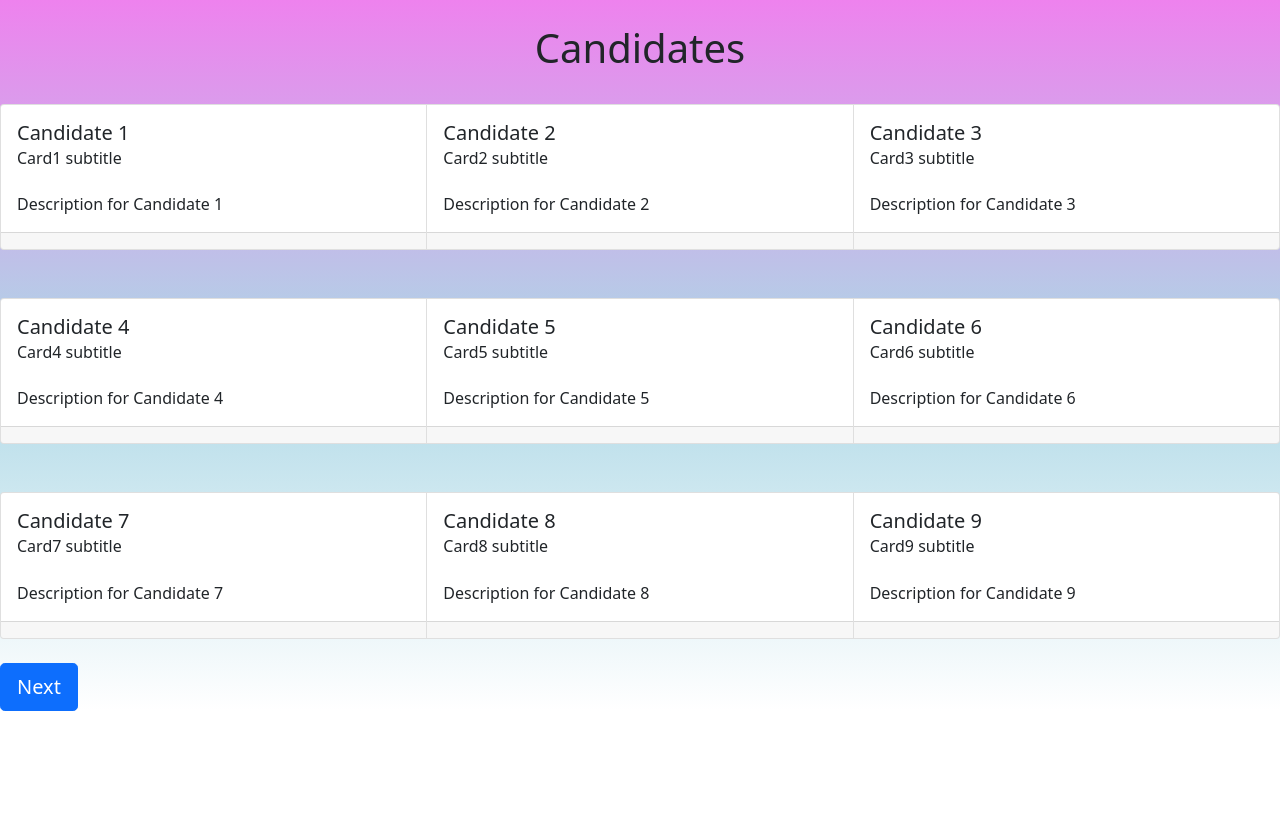
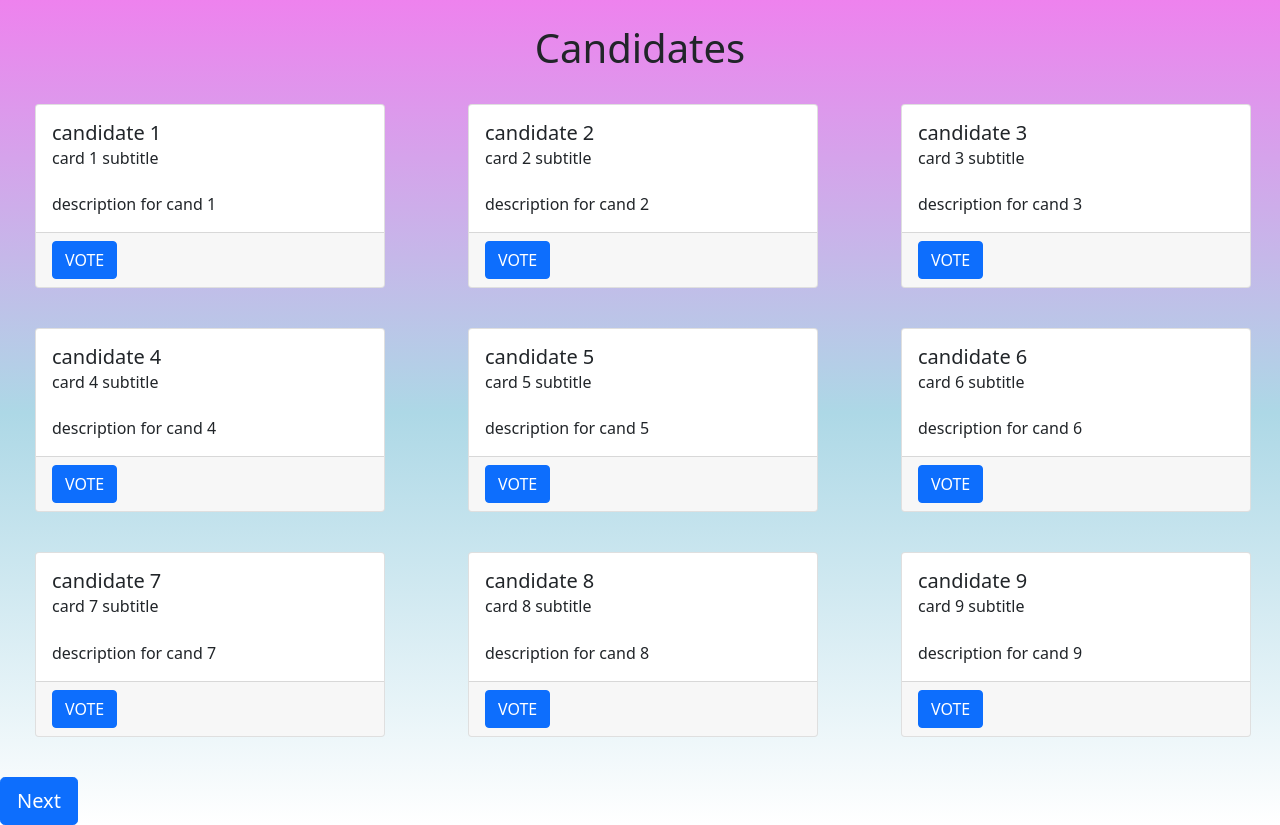
Before and after one commit to DalisaNguyen/CPSC454Project, a React (Create React App) app in the folder my-app/: page /candidates in a window 1280 px wide. Before the commit the page ends 800 px from the top, so only its background shows below. Built offline with nearby package versions, Linux system fonts and the light colour scheme.

Commit message:
candidate checkbox
- each candidate card contains a button
- clicked candidate is passed to review page also known as 'Voted.js'
- candidate cards code is condensed
- additional css is applied
- back button on Voted.js routes back to candidates for re-selection

```diff
--- a/my-app/src/App.js
+++ b/my-app/src/App.js
@@ -1,19 +1,37 @@
-import Login from './containers/Login/Login';
-import './containers/Login/Login.css';
+import React, { useState } from "react";
+import Login from "./containers/Login/Login";
+import "./containers/Login/Login.css";
 import Candidates from "./containers/Candidates/Candidates";
-import Voted from './containers/Voted/Voted';
-import {BrowserRouter as Router, Route, Switch} from "react-router-dom";
-
-
+import Voted from "./containers/Voted/Voted";
+import { BrowserRouter as Router, Route, Switch } from "react-router-dom";
 
 function App() {
+  const [candidateName, setCandidateName] = useState("");
+
+  const handleCandidate = (name) => {
+    console.log(`candidate ${name}`);
+    setCandidateName(name);
+};
+  // const [candidateName, setCandidateName] = useState({candidates_name:[]});
+
+  // const handleCandidate = (name, value) => {
+  //   console.log(`candidate ${value}`);
+  //   setCandidateName((preValue) => {
+  //     return {[name]: value}
+  //   });
+  // };
+
   return (
     <div className="App">
       <header className="App-header">
         <Router>
           <Switch>
-              <Route exact path="/candidates" component={Candidates}/>
-              <Route exact path="/voted" component={Voted} />
+            <Route exact path="/candidates">
+              <Candidates candidateNames={candidateName} handleCandidate={handleCandidate}/>
+            </Route>
+            <Route exact path="/voted">
+              <Voted candidateNames={candidateName}/>
+            </Route>
             <Route path="/">
               <Login />
             </Route>
--- a/my-app/src/containers/Candidates/Candidates.css
+++ b/my-app/src/containers/Candidates/Candidates.css
@@ -1,12 +1,15 @@
 @media all and (min-width: 480px) {
-    .Candidates{
+  .Candidates {
     background-image: linear-gradient(violet, lightblue, white);
   }
-    .cursor{
+
+  .cursor {
     cursor: pointer;
+    width: 350px;
+    margin-bottom: 40px;
   }
 
-    .heading{
+  .heading {
     text-align: center;
   }
 
--- a/my-app/src/containers/Candidates/Candidates.js
+++ b/my-app/src/containers/Candidates/Candidates.js
@@ -1,14 +1,64 @@
 import React from "react";
 import "./Candidates.css";
-import { Card, CardGroup } from "react-bootstrap";
+import { Card, CardGroup, ToggleButton } from "react-bootstrap";
 import Button from "react-bootstrap/Button";
-import {useHistory} from "react-router-dom";
+import { useHistory } from "react-router-dom";
 
-export default function Candidates(){
-    let histroy = useHistory();
+const candidates = [
+  {
+    candidate_name: "candidate 1",
+    subtitle: "card 1 subtitle",
+    description: "description for cand 1",
+  },
+  {
+    candidate_name: "candidate 2",
+    subtitle: "card 2 subtitle",
+    description: "description for cand 2",
+  },
+  {
+    candidate_name: "candidate 3",
+    subtitle: "card 3 subtitle",
+    description: "description for cand 3",
+  },
+  {
+    candidate_name: "candidate 4",
+    subtitle: "card 4 subtitle",
+    description: "description for cand 4",
+  },
+  {
+    candidate_name: "candidate 5",
+    subtitle: "card 5 subtitle",
+    description: "description for cand 5",
+  },
+  {
+    candidate_name: "candidate 6",
+    subtitle: "card 6 subtitle",
+    description: "description for cand 6",
+  },
+  {
+    candidate_name: "candidate 7",
+    subtitle: "card 7 subtitle",
+    description: "description for cand 7",
+  },
+  {
+    candidate_name: "candidate 8",
+    subtitle: "card 8 subtitle",
+    description: "description for cand 8",
+  },
+  {
+    candidate_name: "candidate 9",
+    subtitle: "card 9 subtitle",
+    description: "description for cand 9",
+  },
+];
+
+export default function Candidates(props) {
+  const { candidateNames, handleCandidate } = props;
+
+  let history = useHistory();
 
   const handleSubmit = (name) => {
-        console.log(`candidate ${name}`);
+    // console.log(`candidate ${name}`);
   };
 
   return (
@@ -16,156 +66,70 @@ export default function Candidates(){
       <br />
       <h1 className="heading">Candidates</h1>
       <br />
-            <CardGroup>
-                <Card className="cursor" onClick={() => handleSubmit("cand1")}>
+      {/* <ToggleButtonGroup
+                onChange={(value) => {
+                    console.log(value);
+                    handleCandidate("candidates_name", value);
+                }}
+                defaultValue={candidateNames.candidates_name}
+                name="candidates_name"
+                type="checkbox"
+        > */}
+      <div
+        style={{
+          width: "95%",
+          margin: "0 35px",
+          display: "flex",
+          flexWrap: "wrap",
+          justifyContent: "space-between",
+          alignContent: "center",
+          alignItems: "center",
+        }}
+      >
+        {candidates.map((candidate, index) => {
+          return (
+            <>
+              <div>
+                <Card
+                  key={index}
+                  className="cursor"
+                  onClick={() => handleCandidate(candidate.candidate_name)}
+                >
                   <Card.Body>
-                        <Card.Title>Candidate 1</Card.Title>
-                        <Card.Subtitle>
-                            Card1 subtitle
-                        </Card.Subtitle>
+                    <Card.Title>{candidate.candidate_name}</Card.Title>
+                    <Card.Subtitle>{candidate.subtitle}</Card.Subtitle>
                     <br />
-                        <Card.Text>
-                            Description for Candidate 1
-                        </Card.Text>
+                    <Card.Text>{candidate.description}</Card.Text>
                   </Card.Body>
                   <Card.Footer>
-
+                    {/* <ToggleButton id="cand1" value="cand1"/> */}
+                    <ToggleButton
+                      id={candidate.candidate_name}
+                      value={candidate.candidate_name}
+                      checked={candidateNames === candidate.candidate_name}
+                    >
+                      VOTE
+                    </ToggleButton>
                   </Card.Footer>
                 </Card>
-                <Card className="cursor" onClick={() => handleSubmit("cand2")}>
-                    <Card.Body>
-                        <Card.Title>Candidate 2</Card.Title>
-                        <Card.Subtitle>
-                            Card2 subtitle
-                        </Card.Subtitle>
-                        <br />
-                        <Card.Text>
-                            Description for Candidate 2
-                        </Card.Text>
-                    </Card.Body>
-                    <Card.Footer>
-
-                    </Card.Footer>
-                </Card>
-                <Card className="cursor" onClick={() => handleSubmit("cand3")}>
-                    <Card.Body>
-                        <Card.Title>Candidate 3</Card.Title>
-                        <Card.Subtitle>
-                            Card3 subtitle
-                        </Card.Subtitle>
-                        <br />
-                        <Card.Text>
-                            Description for Candidate 3
-                        </Card.Text>
-                    </Card.Body>
-                    <Card.Footer>
-
-                    </Card.Footer>
-                </Card>
-            </CardGroup>
+              </div>
+              {/* {(index + 1) % 3 === 0 && (
+                <>
                   <br />
                   <br />
-            <CardGroup>
-                <Card className="cursor" onClick={() => handleSubmit("cand4")}>
-                    <Card.Body>
-                        <Card.Title>Candidate 4</Card.Title>
-                        <Card.Subtitle>
-                            Card4 subtitle
-                        </Card.Subtitle>
-                        <br />
-                        <Card.Text>
-                            Description for Candidate 4
-                        </Card.Text>
-                    </Card.Body>
-                    <Card.Footer>
+                </>
+              )} */}
+            </>
+          );
+        })}
+      </div>
 
-                    </Card.Footer>
-                </Card>
-                <Card className="cursor" onClick={() => handleSubmit("cand5")}>
-                    <Card.Body>
-                        <Card.Title>Candidate 5</Card.Title>
-                        <Card.Subtitle>
-                            Card5 subtitle
-                        </Card.Subtitle>
-                        <br />
-                        <Card.Text>
-                            Description for Candidate 5
-                        </Card.Text>
-                    </Card.Body>
-                    <Card.Footer>
-
-                    </Card.Footer>
-                </Card>
-                <Card className="cursor" onClick={() => handleSubmit("cand6")}>
-                    <Card.Body>
-                        <Card.Title>Candidate 6</Card.Title>
-                        <Card.Subtitle>
-                            Card6 subtitle
-                        </Card.Subtitle>
-                        <br />
-                        <Card.Text>
-                            Description for Candidate 6
-                        </Card.Text>
-                    </Card.Body>
-                    <Card.Footer>
-
-                    </Card.Footer>
-                </Card>
-            </CardGroup>
-            <br />
-            <br />
-            <CardGroup>
-                <Card className="cursor" onClick={() => handleSubmit("cand7")}>
-                    <Card.Body>
-                        <Card.Title>Candidate 7</Card.Title>
-                        <Card.Subtitle>
-                            Card7 subtitle
-                        </Card.Subtitle>
-                        <br />
-                        <Card.Text>
-                            Description for Candidate 7
-                        </Card.Text>
-                    </Card.Body>
-                    <Card.Footer>
-
-                    </Card.Footer>
-                </Card>
-                <Card className="cursor" onClick={() => handleSubmit("cand8")}>
-                    <Card.Body>
-                        <Card.Title>Candidate 8</Card.Title>
-                        <Card.Subtitle>
-                            Card8 subtitle
-                        </Card.Subtitle>
-                        <br />
-                        <Card.Text>
-                            Description for Candidate 8
-                        </Card.Text>
-                    </Card.Body>
-                    <Card.Footer>
-
-                    </Card.Footer>
-                </Card>
-                <Card className="cursor" onClick={() => handleSubmit("cand9")}>
-                    <Card.Body>
-                        <Card.Title>Candidate 9</Card.Title>
-                        <Card.Subtitle>
-                            Card9 subtitle
-                        </Card.Subtitle>
-                        <br />
-                        <Card.Text>
-                            Description for Candidate 9
-                        </Card.Text>
-                    </Card.Body>
-                    <Card.Footer>
-
-                    </Card.Footer>
-                </Card>
-            </CardGroup>
-
-            <br />
-
-            <Button block size="lg" type="submit"
-                    onClick={() => histroy.push("/voted")}>
+      <Button
+        block
+        size="lg"
+        type="submit"
+        onClick={() => history.push("/voted")}
+      >
         Next
       </Button>
     </div>
--- a/my-app/src/containers/Voted/Voted.js
+++ b/my-app/src/containers/Voted/Voted.js
@@ -1,9 +1,26 @@
+import Button from "@restart/ui/esm/Button";
 import React from "react";
+import { useHistory } from "react-router-dom";
 
-const Voted = () => {
+
+
+const Voted = (props) => {
+  const {candidateNames} = props;
+  let history = useHistory();
+
   return (
     <div>
       <h1> Displays candidate that the user voted for and contains back and submit button </h1>
+      {/* {candidateNames.candidates_name[0]} */}
+      {candidateNames}
+    <Button
+        block
+        size="lg"
+        type="submit"
+        onClick={() => history.push("/candidates")}
+      >
+        Back
+      </Button>
     </div>
   );
 };
```
Also changed, not shown: 1 other file (tests, documents, lock files or other folders). Lines whose indentation alone changed are shown as unchanged.
